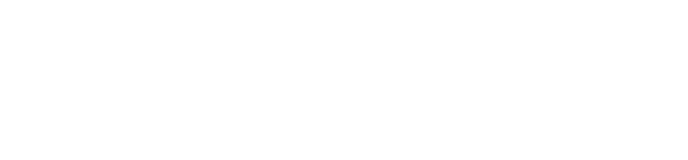
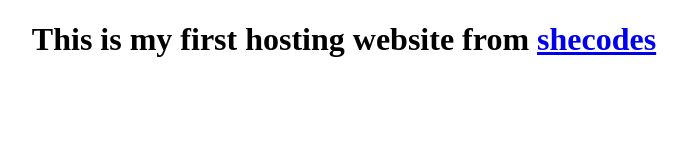
Before and after one commit to Anjaly1997/my-awsome-app, a plain HTML site: page index.html in a window 1280 px wide. Shown: the whole page, without its empty margins (296-984 px from the left). Drawn offline with Linux system fonts and the light colour scheme.

Commit message:
added heading

```diff
--- a/index.html
+++ b/index.html
@@ -4,11 +4,13 @@
     <meta charset="UTF-8">
     <meta http-equiv="X-UA-Compatible" content="IE=edge">
     <meta name="viewport" content="width=device-width, initial-scale=1.0">
-    <title>Check
-
+    <link rel="stylesheet" href="styles.css">
+    <title>Anjaly
     </title>
 </head>
 <body>
-
+    <h1>
+        This is my first hosting website from <a href="https://www.shecodes.io/">shecodes</a>
+    </h1>
 </body>
 </html>
--- /dev/null
+++ b/styles.css
@@ -0,0 +1,4 @@
+
+h1{
+    text-align: center;
+}
```
